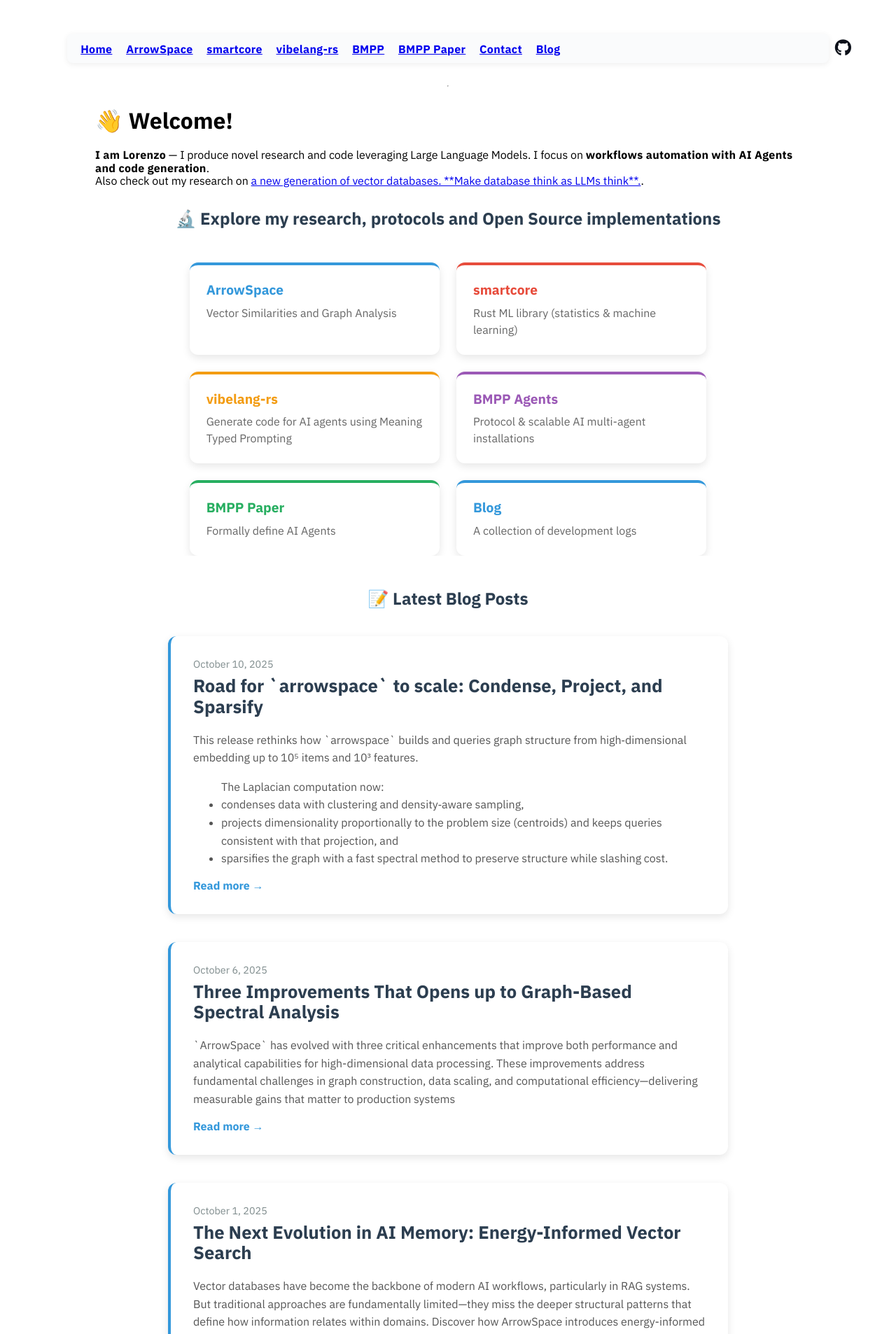
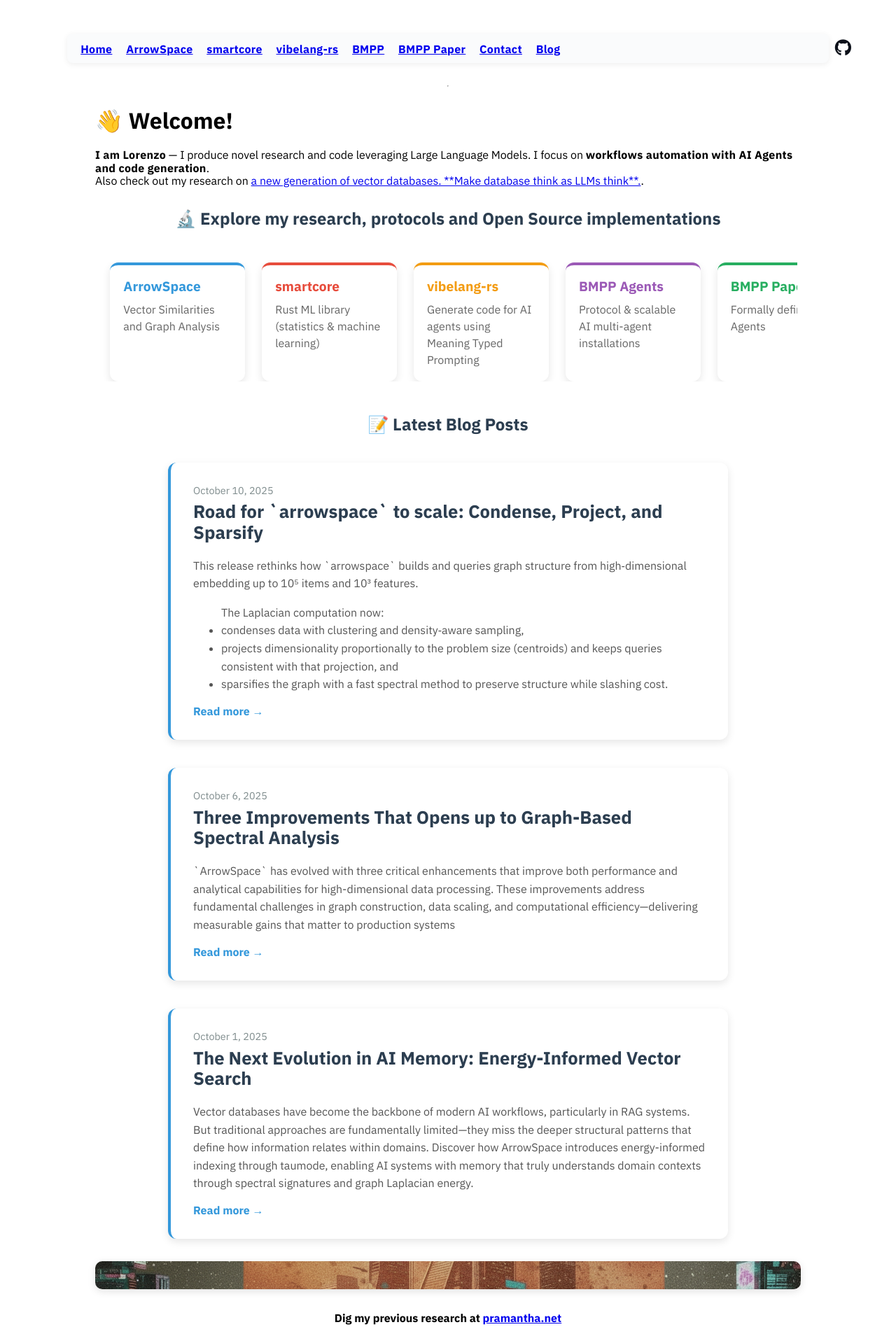
Before and after one commit to Mec-iS/staticwebpage, a Jekyll site: the page built from index.md, in a window 1280 px wide. Shown: the top 1906 px of the page at 70% size. Built offline with Jekyll 4.4.1, drawn with Linux system fonts in a browser that asks for light colours; nearby versions of some CDN libraries; some of the changed lines change nothing that is shown.

Commit message:
horizontal cards

```diff
--- a/index.md
+++ b/index.md
@@ -5,9 +5,9 @@ layout: default
 
 <style>
 .research-container {
-  margin: 2em auto 0 auto;
-  max-width: 1200px;
-  text-align: center;
+  margin: 2em auto 1em auto;
+  max-width: 99%;
+  text-align: left;
 }
 
 .research-header {
@@ -15,6 +15,7 @@ layout: default
   color: #2c3e50;
   font-size: 1.5em;
   font-weight: 600;
+  text-align: center;
 }
 
 .research-grid {
@@ -23,19 +24,19 @@ layout: default
   gap: 1.5em;
   padding: 0 1em;
   overflow-x: auto;
-  flex-wrap: wrap;
-  justify-content: center;
+  justify-content: flex-start;
+  flex-wrap: nowrap;
 }
 
 .research-card {
   background: white;
-  padding: 1.5em;
+  padding: 1.2em;
   border-radius: 12px;
   box-shadow: 0 4px 12px rgba(0,0,0,0.1);
   text-align: left;
   transition: transform 0.3s ease, box-shadow 0.3s ease;
-  flex: 0 0 calc(33.333% - 1em);
-  min-width: 250px;
+  flex: 0 0 16%;
+  min-width: 16%;
 }
 
 .research-card:hover {
@@ -209,13 +210,6 @@ layout: default
         <p>Formally define AI Agents</p>
       </a>
     </div>
-
-    <div class="research-card card-arrowspace">
-      <a href="{{ "/blog" }}">
-        <h3>Blog</h3>
-        <p>A collection of development logs</p>
-      </a>
-    </div>
   </div>
 </div>
 
```
